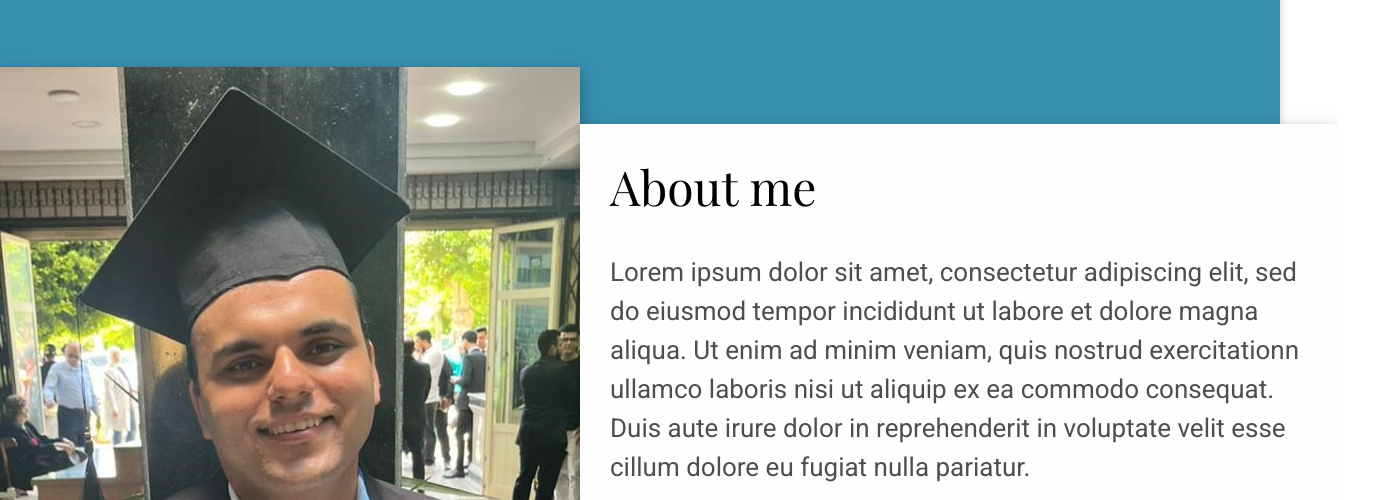
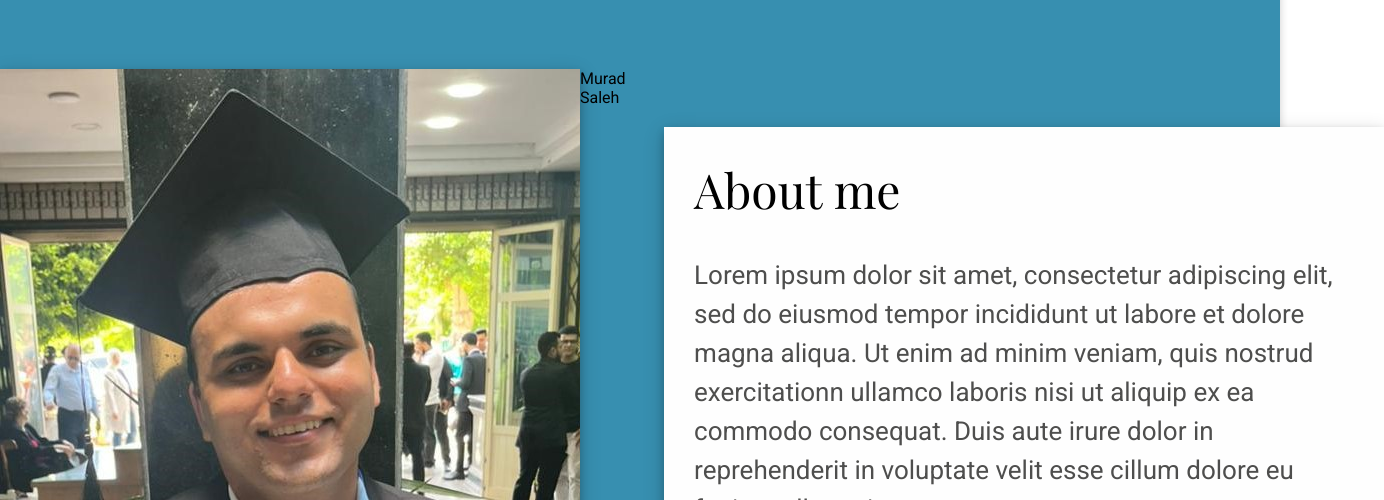
Before and after one commit to Murray-Assal/my-portfolio, a plain HTML site: page index.html in a window 1280 px wide. Shown: the top 500 px of the page, 1384 px wide, since content can reach past the window. Drawn offline with nearby package versions, Linux system fonts and the light colour scheme; a web font is replaced by a local one.

Commit message:
Added name to profile image

```diff
--- a/index.html
+++ b/index.html
@@ -11,6 +11,9 @@
     <main>
         <div class="profile-container">
             <img src="static/profilePicture.jpeg" alt="" class="profile-image">
+            <div class="name">
+                <p>Murad Saleh</p>
+            </div>
             <div class="about-me-container">
                 <p class="header-text">About me</p>
                 <p class="summary">Lorem ipsum dolor sit amet, consectetur adipiscing elit, sed do eiusmod tempor incididunt ut labore et dolore magna aliqua. Ut enim ad minim veniam, quis nostrud exercitationn ullamco laboris nisi ut aliquip ex ea commodo consequat. Duis aute irure dolor in reprehenderit in voluptate velit esse cillum dolore eu fugiat nulla pariatur.
```
